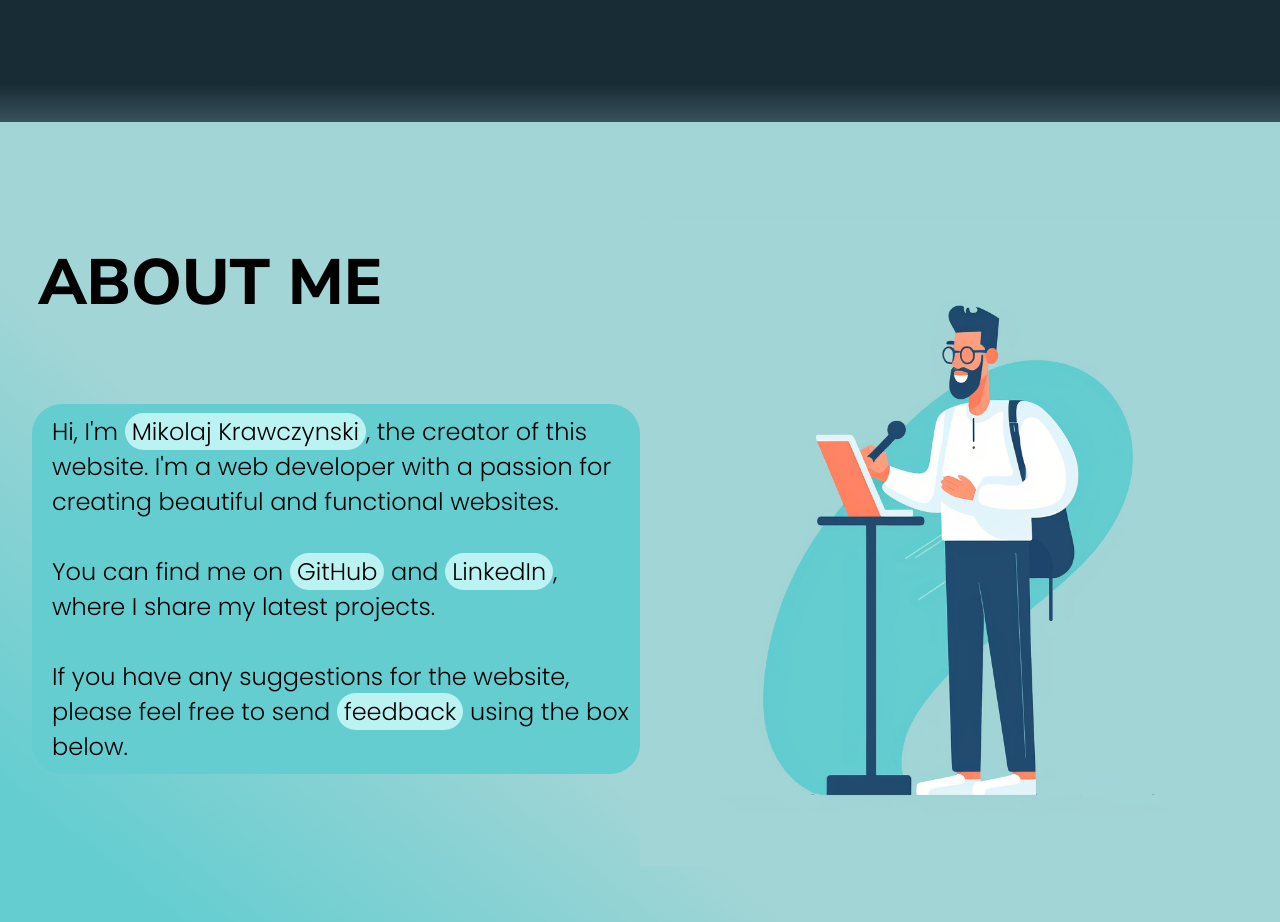
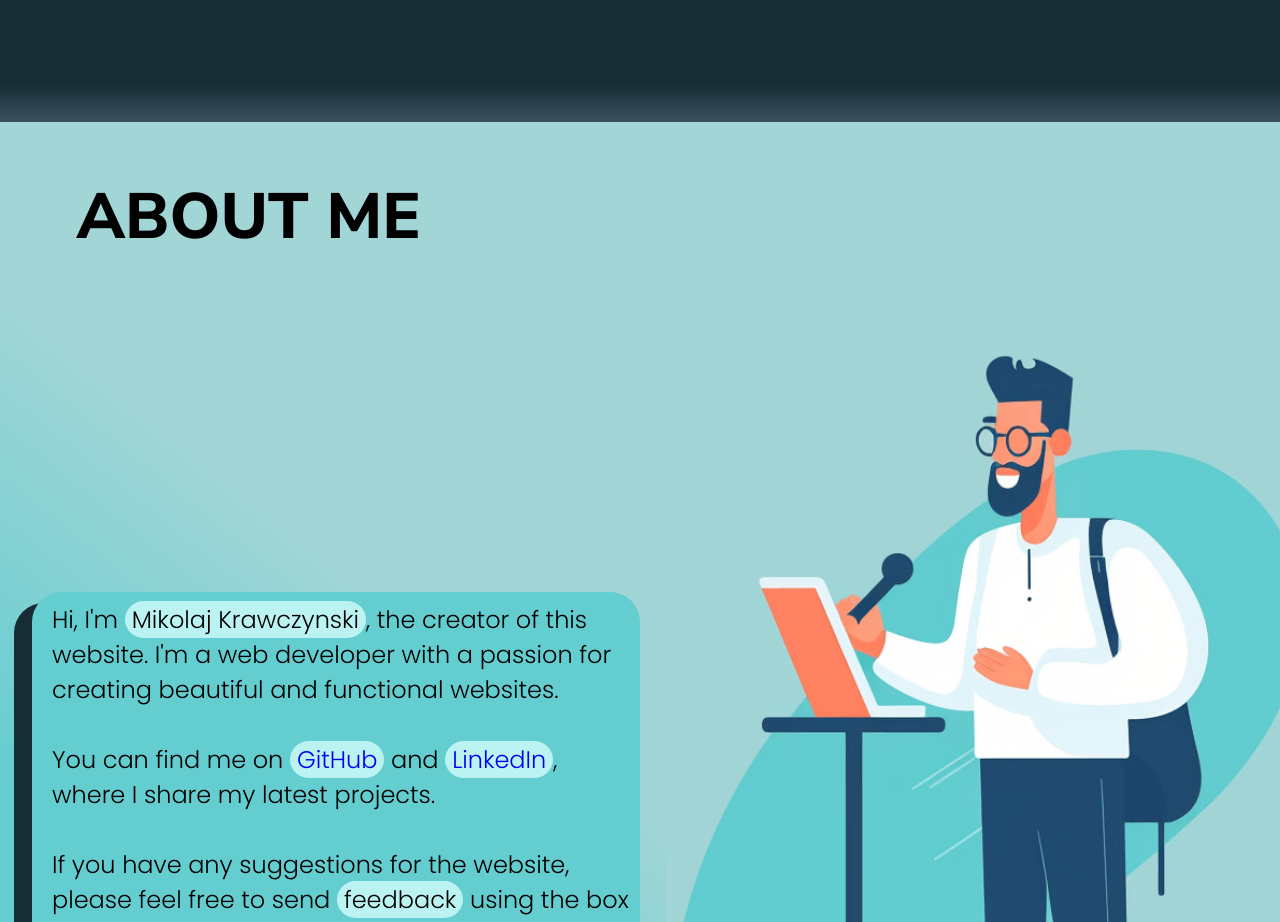
Before and after one commit to m1ckeyyy/improvement-center, a React (Vite) app in the folder client/: page / in a window 1280 px wide. Shown: the part 1640-2562 px from the top of the page. Built offline with nearby package versions, Linux system fonts and the light colour scheme.

Commit message:
repositioned header from about section

```diff
--- a/client/src/components/AboutSection/AboutSection.jsx
+++ b/client/src/components/AboutSection/AboutSection.jsx
@@ -22,16 +22,15 @@ const AboutSection = () => {
 
   return (
     <div className={styles.container} id="about" ref={aboutRef}>
+      <div
+        className={`${styles.aboutHeader} ${
+          showContent ? styles.runAboutHeaderEffect : ""
+        }`}
+      >
+        ABOUT ME
+      </div>
       <section className={styles.aboutSection}>
         <div className={styles.leftContent}>
-          <div
-            className={`${styles.aboutHeader} ${
-              showContent ? styles.runAboutHeaderEffect : ""
-            }`}
-          >
-            ABOUT ME
-          </div>
-
           <div className={styles.aboutText}>
             <p>
               Hi, I'm <span>Mikolaj Krawczynski</span>, the creator of this
@@ -40,8 +39,22 @@ const AboutSection = () => {
             </p>
             <br />
             <p>
-              You can find me on <span>GitHub</span> and <span>LinkedIn</span>,
-              where I share my latest projects.
+              You can find me on{" "}
+              <span>
+                <a href="https://github.com/m1ckeyyy" target="_blank">
+                  GitHub
+                </a>
+              </span>{" "}
+              and{" "}
+              <span>
+                <a
+                  href="https://www.linkedin.com/in/mikolaj-krawczynski-a82ba5240/"
+                  target="_blank"
+                >
+                  LinkedIn
+                </a>
+              </span>
+              , where I share my latest projects.
             </p>
             <br />
 
@@ -53,7 +66,7 @@ const AboutSection = () => {
         </div>
         <div className={styles.rightContent}>
           <img
-            src="images/presenter2.png"
+            src="images/presenter3.png"
             alt="presenter"
             className={styles.presenterImg}
           />
--- a/client/src/components/AboutSection/AboutSection.module.scss
+++ b/client/src/components/AboutSection/AboutSection.module.scss
@@ -20,18 +20,15 @@
   //   justify-content: center;
 }
 .aboutHeader {
-  padding: 12% 6%;
+  white-space: nowrap;
+
+  padding: 4% 6%;
   font-size: 4em;
   font-weight: bold;
   font-family: "Nunito Sans", sans-serif;
   color: black;
   transform: translateY(-50%);
   opacity: 0;
-
-  //   letter-spacing: 7px;
-  // z-index: -1;
-  // letter-spacing: 100px;
-  // transition: letter-spacing 1s ease-in;
 }
 .runAboutHeaderEffect {
   opacity: 1;
@@ -42,10 +39,16 @@
 }
 .leftContent {
   flex: 1 0 50%;
+  display: flex;
+  margin-right: 2%;
+  align-items: center;
 }
 .rightContent {
   flex: 1 0 50%;
-  margin-top: 60px;
+  //   margin-top: 60px;
+  max-width: 700px;
+
+  //   margin-left: 20px;
 }
 .presenterImg {
   width: 100%;
@@ -62,9 +65,42 @@
   border-radius: 30px;
   padding: 10px 5px 10px 20px;
   span {
+    white-space: nowrap;
+
     // border: 2px solid red;
     background-color: #bbf2f2;
     border-radius: 20px;
     padding: 2px 7px;
+    &:hover {
+      background-color: #0fbaba;
+      transition: background-color 0.1s;
+    }
+    a {
+      &:active {
+        color: black;
+      }
+      &:hover {
+        background-color: #0fbaba;
+        color: white;
+        transition: color 0.1s ease-out;
+      }
+      &:visited {
+        color: black;
+      }
+    }
+  }
+  position: relative;
+  transform-style: preserve-3d;
+
+  &::after {
+    position: absolute;
+    content: "";
+    background-color: #182c36;
+    width: 100%;
+    height: 100%;
+    left: -3%;
+    top: 3%;
+    border-radius: 30px;
+    transform: translateZ(-10px);
   }
 }
--- a/client/src/components/LandingSection/landingPage.module.scss
+++ b/client/src/components/LandingSection/landingPage.module.scss
@@ -15,11 +15,7 @@ $DM: "DM Sans", sans-serif;
   overflow-x: hidden;
   flex-wrap: wrap;
   position: relative;
-  background: linear-gradient(
-    47deg,
-    rgba(83, 109, 121, 1) 54%,
-    rgba(46, 164, 180, 1) 100%
-  );
+  background: linear-gradient(47deg, rgb(32 63 64) 41%, rgb(82 201 204) 100%);
   display: flex;
   padding: 22vh 10% 29vh 10%;
   min-height: 700px;
@@ -132,22 +128,22 @@ $DM: "DM Sans", sans-serif;
 @keyframes fade {
   0% {
     // opacity: 1;
-    background-color: rgb(24 44 54);
+    background-color: rgb(67 159 162);
   }
   10% {
     // opacity: 1;
-    background-color: rgb(24 44 54);
+    background-color: rgb(67 159 162);
   }
   30% {
     // opacity: 0.8;
-    background-color: $animation-color;
+    background-color: rgb(10 80 81);
   }
   50% {
-    background-color: rgb(24 44 54);
+    background-color: rgb(67 159 162);
   }
   100% {
     // opacity: 1;
-    background-color: rgb(24 44 54);
+    background-color: rgb(67 159 162);
   }
 }
 @media (max-width: 1280px) {
```
Also changed, not shown: client/public/images/presenter3.png (added).
